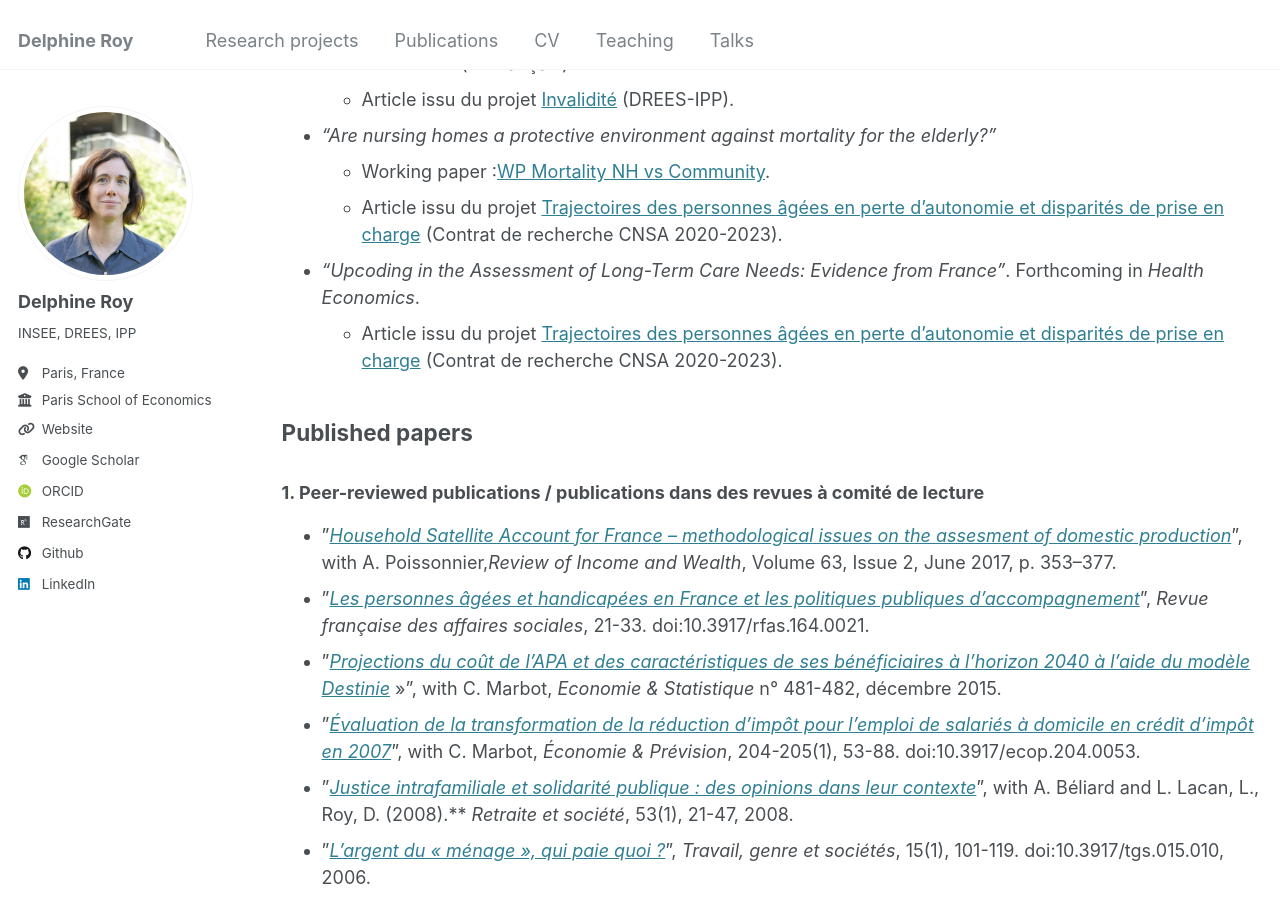
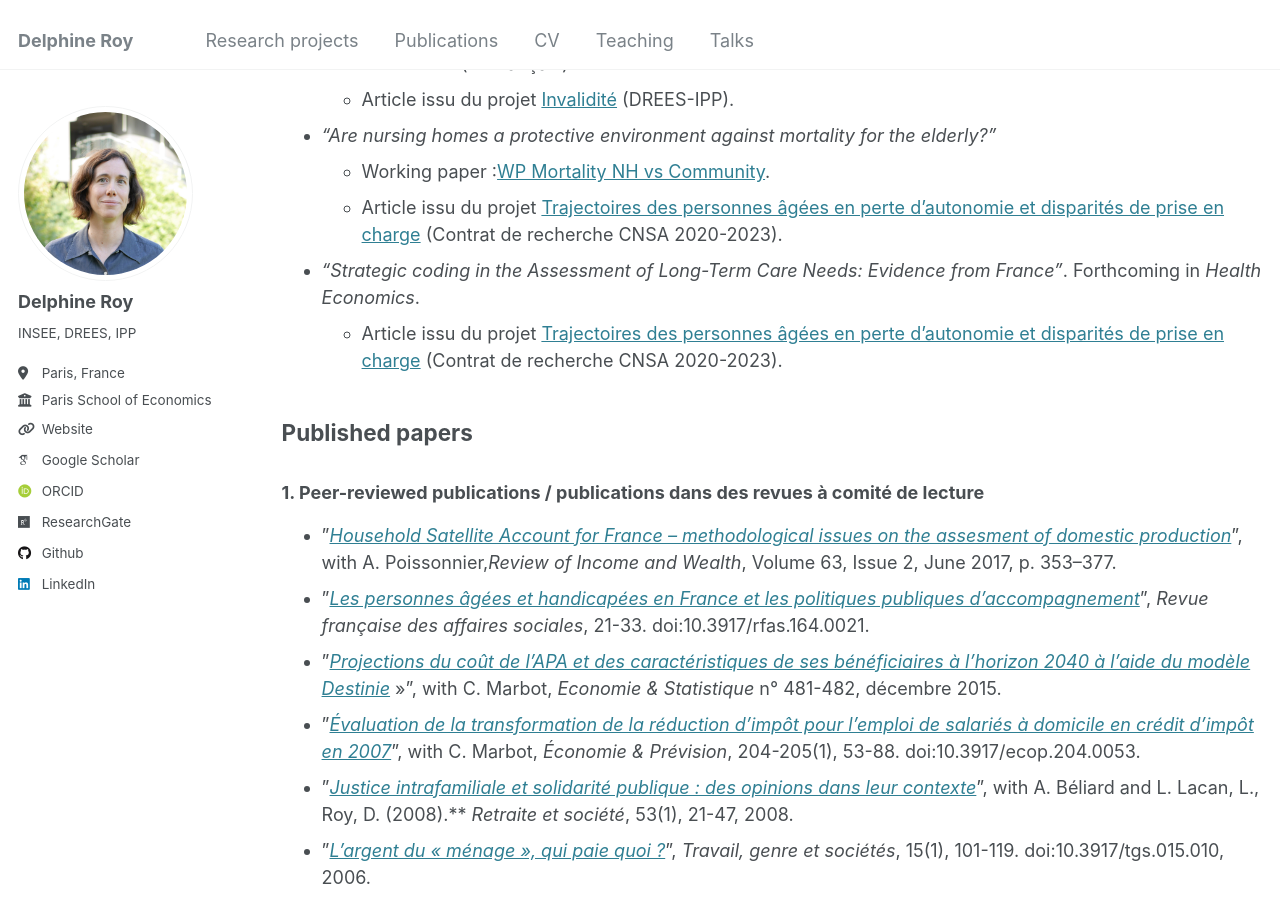
Before and after one commit to DelphineRoy/delphineroy.github.io, a Jekyll site: the page built from _pages/papiers.md, in a window 1280 px wide and 900 px high, scrolled down 341 px. Built offline with Jekyll 4.4.1, drawn with Linux system fonts in a browser that asks for light colours; some web fonts are replaced.

Commit message:
Update papiers.md nouveau titre HEC

```diff
--- a/_pages/papiers.md
+++ b/_pages/papiers.md
@@ -21,7 +21,7 @@ author_profile: true
     * Working paper :[WP Mortality NH vs Community](../files/Mortality_NH_WP_V2_dec_24.pdf).
     * Article issu du projet [Trajectoires des personnes âgées en perte d’autonomie et disparités de prise en charge](https://www.ipp.eu/projet/trajectoires-personnes-agees-en-perte-d-autonomie-et-disparites-departementales-de-prise-en-charge/) (Contrat de recherche CNSA 2020-2023).
 
-- *"Upcoding in the Assessment of Long-Term Care Needs: Evidence from France"*. Forthcoming in _Health Economics_.
+- *"Strategic coding in the Assessment of Long-Term Care Needs: Evidence from France"*. Forthcoming in _Health Economics_.
     * Article issu du projet [Trajectoires des personnes âgées en perte d’autonomie et disparités de prise en charge](https://www.ipp.eu/projet/trajectoires-personnes-agees-en-perte-d-autonomie-et-disparites-departementales-de-prise-en-charge/) (Contrat de recherche CNSA 2020-2023).
 
 
```
